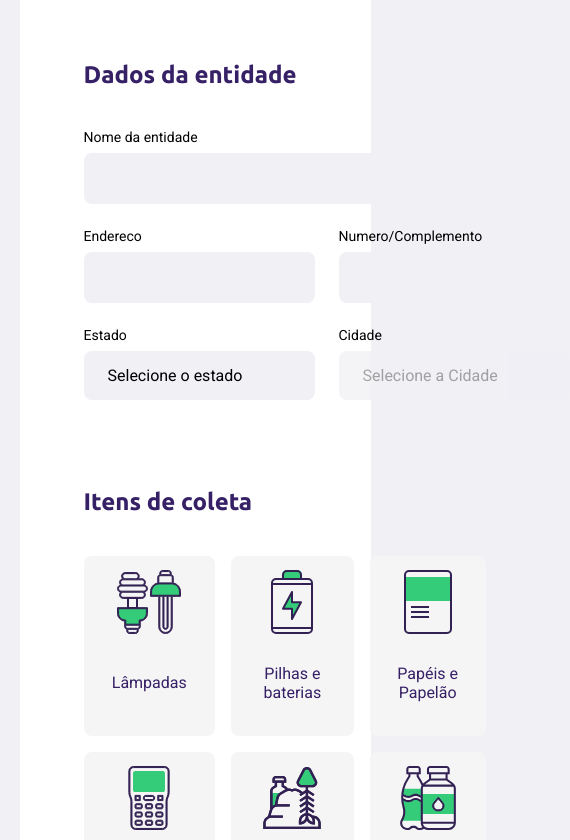
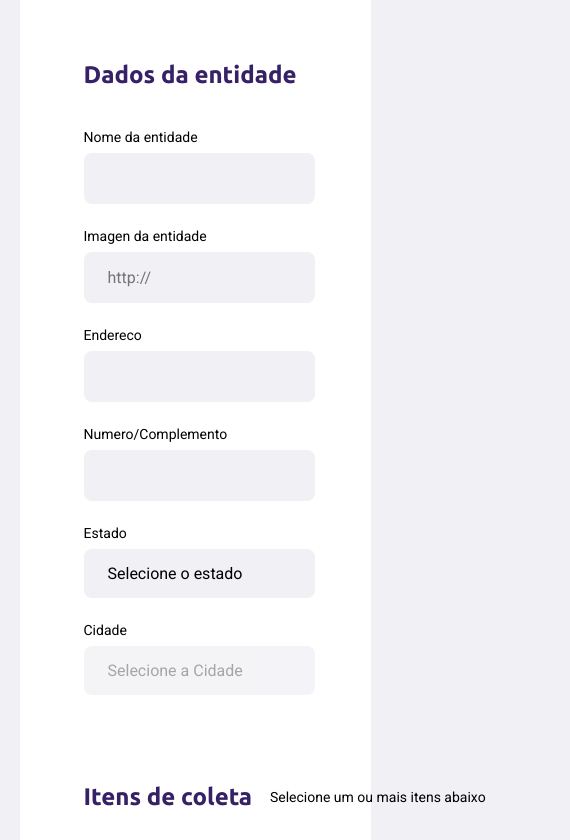
Before and after one commit to AdilsonManuel/Projecto-NLW, a website: page src/views/create-point.html in a window 390 px wide. Shown: the part 350-1190 px from the top of the page, 570 px wide, since content can reach past the window. Drawn offline with nearby package versions, Linux system fonts and the light colour scheme; files that its build step writes are made by us from their sources; no server answers; files whose address does not match are found by name.

Commit message:
Algumas mudanças na responsavidade de uma página

```diff
--- a/public/sytles/create-point.css
+++ b/public/sytles/create-point.css
@@ -55,10 +55,20 @@
 
     form legend {
         margin-bottom: 40px;
+
+        display: flex;
+        align-items: center;
+        justify-content: space-between;
+        width: 100%;
     }
 
     form legend h2 {
         font-size: 24px;
+    }
+
+    form legend span{
+        font-size: 14px;
+        color: var  (--title-color);
     }
 
     form .field {
--- a/public/sytles/responsive.css
+++ b/public/sytles/responsive.css
@@ -25,6 +25,14 @@
     #page-search-results .cards img {
         height: 250px;
     }
+
+    #page-create-point .fieldGroup{
+        flex-direction: column;
+    }
+
+    #page-create-point .fieldGroup .field + .field{
+        margin-left: 0;
+    }
 }
 
 @media(min-width:1700px) {
--- a/src/views/create-point.html
+++ b/src/views/create-point.html
@@ -21,11 +21,21 @@
             <h2>Dados da entidade</h2>
         </legend>
 
+        <div class="fieldGroup">
             <div class="field">
                 <label for="name">Nome da entidade</label>
                 <input type="text" name="name" required>
 
             </div>
+
+            <div class="field">
+                <label for="name">Imagen da entidade</label>
+                <input type="url" name="image" placeholder="http:// " required>
+
+            </div>
+        </div>
+
+
         <div class="fieldGroup">
             <div class="field">
                 <label for="address">Endereco</label><input type="text" name="address" required>
@@ -57,6 +67,7 @@
     <fieldset>
         <legend>
             <h2>Itens de coleta</h2>
+            <span>Selecione um ou mais itens abaixo</span>
         </legend>
 
         <div class="itens-grid">
```
Lines whose indentation alone changed are shown as unchanged.
